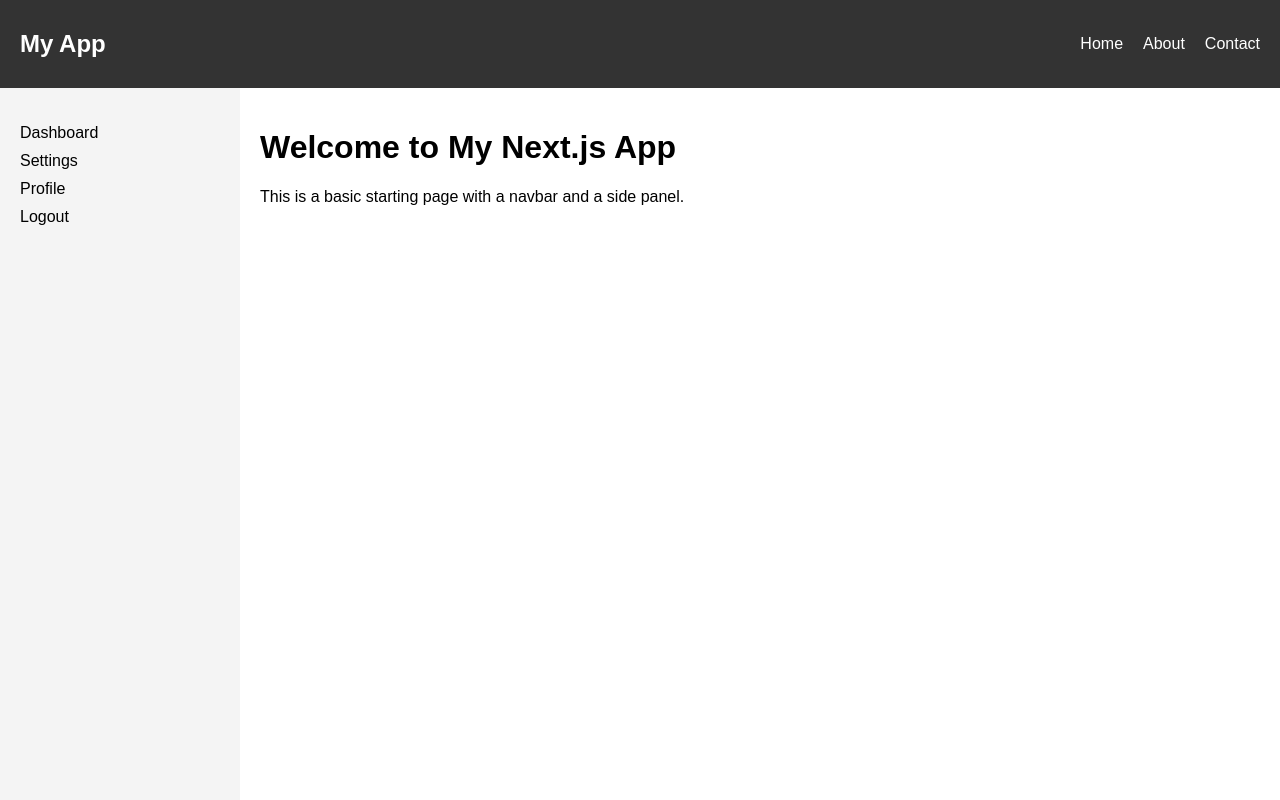
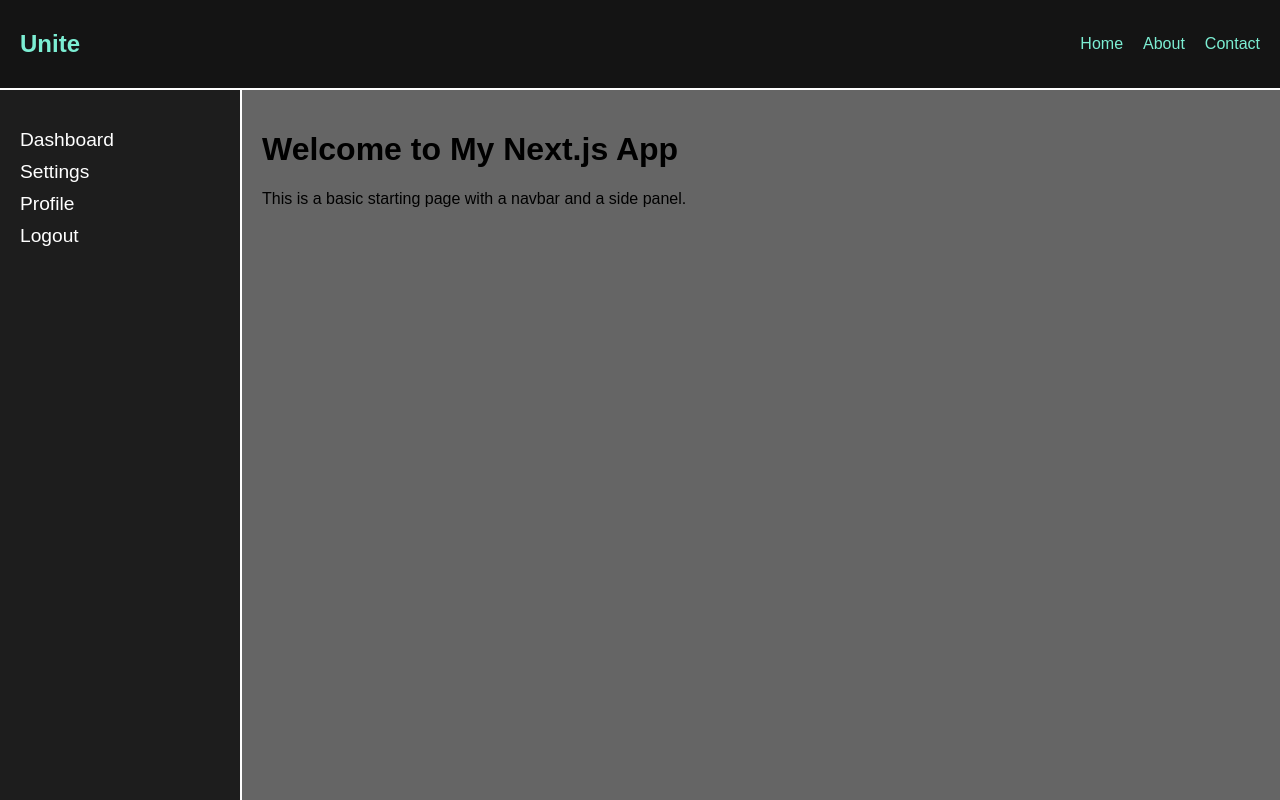
Before and after one commit to JEETDESAI25/capstone-code, a Next.js app in the folder my-app/: page / in a window 1280 px wide. Built offline with nearby package versions, Linux system fonts and the light colour scheme.

Commit message:
formatting changes

```diff
--- a/my-app/src/app/navbar/Navbar.tsx
+++ b/my-app/src/app/navbar/Navbar.tsx
@@ -3,7 +3,7 @@ import styles from "../../styles/Navbar.module.css";
 const Navbar: React.FC = () => {
   return (
     <nav className={styles.navbar}>
-      <h2>My App</h2>
+      <h2 className="unite-title">Unite</h2>
       <ul>
         <li>Home</li>
         <li>About</li>
--- a/my-app/src/styles/App.module.css
+++ b/my-app/src/styles/App.module.css
@@ -2,6 +2,7 @@
   display: flex;
   flex-direction: column;
   height: 100vh;
+  background-color: #656565;
 }
 
 .mainContent {
--- a/my-app/src/styles/Navbar.module.css
+++ b/my-app/src/styles/Navbar.module.css
@@ -1,10 +1,11 @@
 .navbar {
-  background-color: #333;
-  color: white;
+  background-color: #141414;
+  color: #7ceed3;
   padding: 10px 20px;
   display: flex;
   justify-content: space-between;
   align-items: center;
+  border-bottom: 2px solid white;
 }
 
 .navbar ul {
@@ -16,3 +17,8 @@
 .navbar li {
   cursor: pointer;
 }
+
+.unite-title {
+  font-size: 2rem;
+  font-weight: bold;
+}
--- a/my-app/src/styles/Sidepanel.module.css
+++ b/my-app/src/styles/Sidepanel.module.css
@@ -1,7 +1,10 @@
 .sidePanel {
   width: 200px;
-  background-color: #f4f4f4;
+  background-color: #1d1d1d;
   padding: 20px;
+  color: white;
+  border-right: 2px solid white;
+  font-size: 1.2em;
 }
 
 .sidePanel ul {
@@ -13,3 +16,8 @@
   margin-bottom: 10px;
   cursor: pointer;
 }
+
+.sidePanel li:hover {
+  color: #7ceed3;
+  text-decoration: underline;
+}
```
